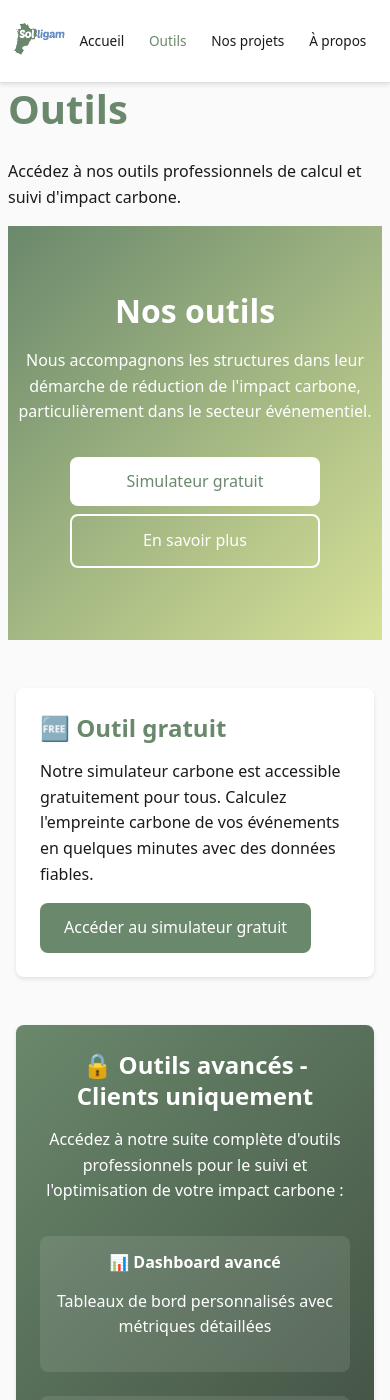
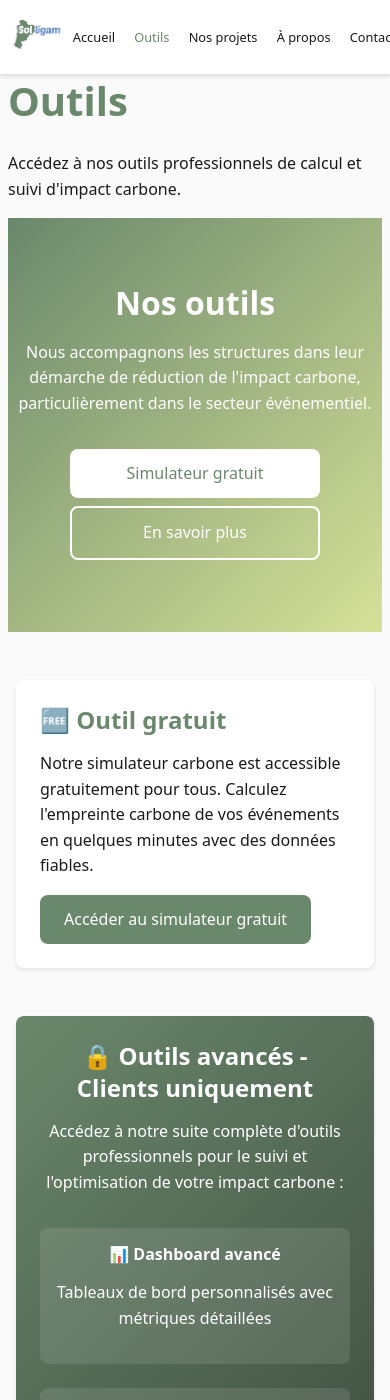
Before and after one commit to Sol-Ligam/website, a Jekyll site: the page built from outils.html, in a window 390 px wide and 1400 px high. Built offline with Jekyll 4.4.1, drawn with Linux system fonts in a browser that asks for light colours; comment, search, counter and statistics services are not loaded.

Commit message:
Final UI improvements: reduce mobile navbar height and fix text centering
Co-authored-by: sduperret <99975209+sduperret@users.noreply.github.com>

```diff
--- a/_sass/main.scss
+++ b/_sass/main.scss
@@ -403,13 +403,13 @@ a:hover {
     flex-direction: row; /* Keep horizontal layout */
     justify-content: space-between;
     align-items: center;
-    padding: 0.3rem 0; /* Minimal padding for mobile */
+    padding: 0.2rem 0; /* Even more minimal padding for mobile */
   }
 
   .header-right {
     display: flex;
     align-items: center;
-    gap: 1rem;
+    gap: 0.75rem; /* Reduced gap for tighter spacing */
     flex: 1;
     justify-content: flex-end;
   }
@@ -420,34 +420,34 @@ a:hover {
 
   .theme-toggles {
     order: 2; /* Theme toggles come after navigation */
-    margin-left: 0.5rem;
+    margin-left: 0.25rem; /* Reduced margin */
   }
 
   .site-nav {
-    gap: 0.75rem;
+    gap: 0.6rem; /* Tighter spacing between nav items */
     flex-wrap: nowrap;
     justify-content: flex-end;
   }
 
   .site-nav a {
-    font-size: 0.85rem; /* Smaller text on mobile */
-    padding: 0.25rem 0.4rem;
+    font-size: 0.8rem; /* Even smaller text on mobile */
+    padding: 0.2rem 0.3rem; /* Minimal padding */
     white-space: nowrap;
   }
 
   .theme-toggles {
-    gap: 0.4rem;
+    gap: 0.3rem; /* Tighter gap between theme buttons */
     flex-shrink: 0; /* Don't shrink these buttons */
   }
 
   .theme-toggle {
-    padding: 0.35rem 0.5rem;
-    font-size: 0.9rem;
+    padding: 0.3rem 0.4rem; /* Smaller padding */
+    font-size: 0.85rem; /* Smaller font */
     min-width: auto;
   }
 
   .site-logo {
-    height: 65px; /* Smaller logo on mobile for space */
+    height: 60px; /* Smaller logo on mobile for more space */
     flex-shrink: 0; /* Don't shrink the logo */
   }
 
--- a/outils.html
+++ b/outils.html
@@ -80,7 +80,7 @@ permalink: /outils/
     <!-- Information section -->
     <div style="margin-top: 3rem; text-align: center;">
       <h3>Pourquoi des outils réservés aux clients ?</h3>
-      <p>Nos outils avancés sont le fruit d'un accompagnement personnalisé. Chaque client bénéficie d'un paramétrage spécifique adapté à son secteur d'activité et ses objectifs de décarbonation.</p>
+      <p style="margin-left: auto; margin-right: auto;">Nos outils avancés sont le fruit d'un accompagnement personnalisé. Chaque client bénéficie d'un paramétrage spécifique adapté à son secteur d'activité et ses objectifs de décarbonation.</p>
 
       <div style="display: grid; grid-template-columns: repeat(auto-fit, minmax(300px, 1fr)); gap: 2rem; margin-top: 2rem;">
         <div class="card">
```
